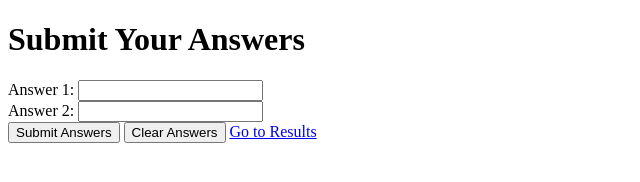
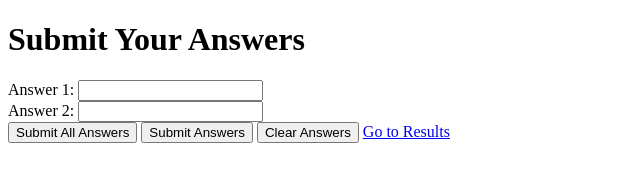
Before and after one commit to airamaui/example, a plain HTML site: page exampleindex.html in a window 1280 px wide. Shown: the whole page, without its empty margins (0-640 px from the left). Drawn offline with Linux system fonts and the light colour scheme.

Commit message:
Update exampleindex.html

```diff
--- a/exampleindex.html
+++ b/exampleindex.html
@@ -11,6 +11,8 @@
     <label>Answer 1: <input type="text" id="answer1"></label><br>
     <label>Answer 2: <input type="text" id="answer2"></label><br>
 
+    <button class="submit-btn" onclick="submitAnswers()">Submit All Answers</button>
+
     <button onclick="submitAnswers()">Submit Answers</button>
     <button onclick="clearAnswers()">Clear Answers</button>
 
```
